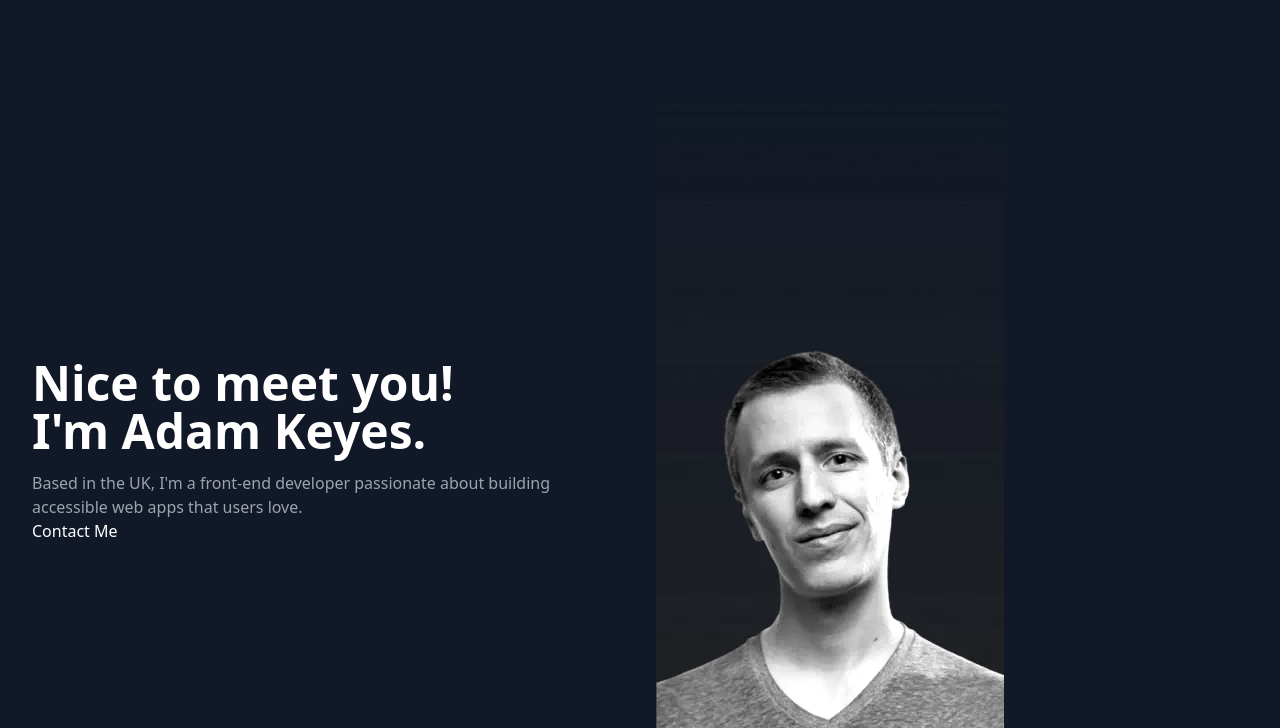
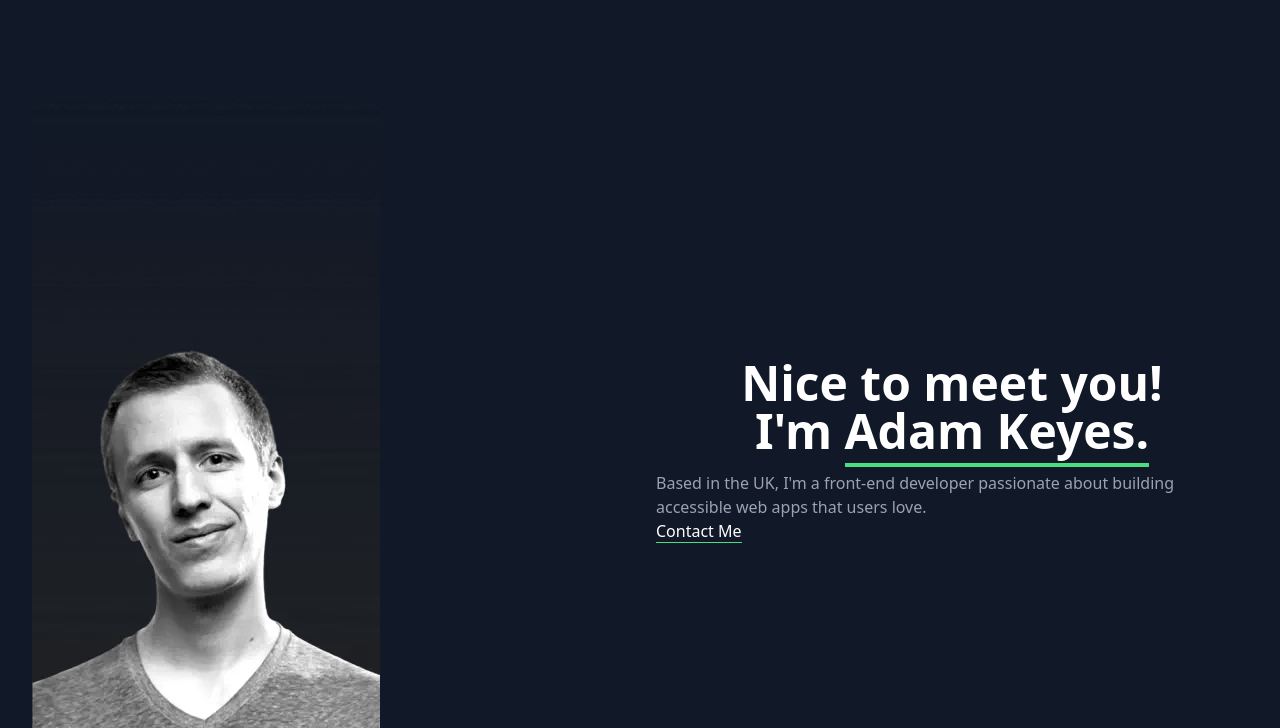
Before and after one commit to lylou-debiais/TD5-lyloudebiais, a website: page index.html in a window 1280 px wide. Shown: the part 72-800 px from the top of the page. Drawn offline with nearby package versions, Linux system fonts and the light colour scheme.

Commit message:
fin cours

```diff
--- a/index.html
+++ b/index.html
@@ -21,21 +21,22 @@
 
   <!-- Hero -->
   <section class="grid md:grid-cols-2 gap-8 items-center px-8 py-16">
+    <figure>
+      <img src="assets/Profile/image-profile-mobile.webp" alt="Portrait" class="">
+    </figure>
     <article>
-      <h2 class="text-4xl md:text-5xl font-bold leading-tight">
-        Nice to meet you! <br> I'm Adam Keyes.
+      <h2 class="text-4xl md:text-5xl font-bold text-center">
+        Nice to meet you! <br> I'm <span class="border-b-4 border-green-400">Adam Keyes.</span>
       </h2>
       <p class="text-gray-400 mt-4">
         Based in the UK, I'm a front-end developer passionate about
         building accessible web apps that users love.
       </p>
-      <a href="#contact" class="">
-        Contact Me
+      <a href="#contact" class="color-green-400">
+       <span class="border-b border-green-400">Contact Me</span>
       </a>
     </article>
-    <figure>
-      <img src="assets/Profile/image-profile-mobile.webp" alt="Portrait" class="">
-    </figure>
+
   </section>
 
   <!-- Skills -->
```
